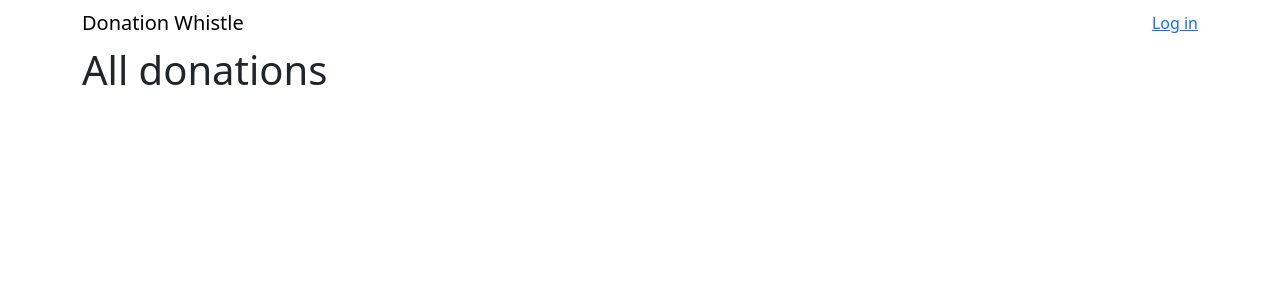
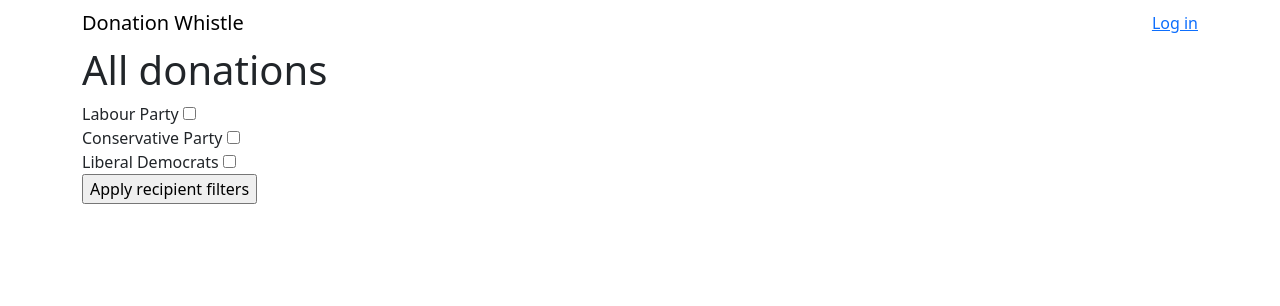
Before and after one commit to willthong/donation-whistle, a Flask app: page / in a window 1280 px wide. Shown: the top 306 px of the page. Run offline with Flask 3, Linux system fonts and the light colour scheme; data comes from the database, SQL or seed files in the repository.

Commit message:
Built filtering API

```diff
--- a/app/forms.py
+++ b/app/forms.py
@@ -46,3 +46,11 @@ class EditAlias(FlaskForm):
 
 class DeleteAlias(FlaskForm):
     submit = SubmitField("Confirm alias deletion")
+
+class RecipientFilterForm(FlaskForm):
+    """API rules: filters should be done as field_filter = "criterion", where criterion has been
+    lowercased and underscore-split. Additive (OR) filters only."""
+    labour_party = BooleanField("Labour Party")
+    conservative_and_unionist_party = BooleanField("Conservative Party")
+    liberal_democrats = BooleanField("Liberal Democrats")
+    submit = SubmitField("Apply recipient filters")
--- a/app/routes.py
+++ b/app/routes.py
@@ -1,6 +1,6 @@
 from werkzeug.urls import url_parse
 
-from flask import flash, redirect, request, render_template, url_for
+from flask import flash, redirect, request, render_template, url_for, escape
 from flask_login import current_user, login_required, login_user, logout_user
 from flask_wtf import FlaskForm
 from wtforms import StringField, PasswordField, BooleanField, SubmitField
@@ -23,6 +23,7 @@ from app.forms import (
     RegistrationForm,
     NewAliasName,
     DeleteAlias,
+    RecipientFilterForm,
 )
 
 
@@ -33,18 +34,49 @@ class LoginForm(FlaskForm):
     submit = SubmitField("Sign In")
 
 
-@app.route("/")
-@app.route("/index")
+@app.route("/", methods=["GET", "POST"])
+@app.route("/index", methods=["GET", "POST"])
 def index():
-    query = db.select(Donation).order_by(Donation.date.desc())
-    donations = db.session.scalars(query).all()
-    return render_template("index.html", title="Home", donations=donations)
+    form = RecipientFilterForm(prefix="recipient")
+
+    if form.validate_on_submit():
+        recipient_filter_list = [
+            f.replace("recipient-", "")
+            for f in request.form.keys()
+            if (f.startswith("recipient-") and request.form[f] == "y")
+        ]
+        selected_filter = "&recipient_filter=".join(recipient_filter_list)
+        return redirect(url_for("index", filter=selected_filter or None))
+
+    # The api_filter parameter will be appended to the API URL by the template
+    if request.args.get("filter"):
+        api_filter = f"?recipient_filter={request.args.get('filter')}"
+    else:
+        api_filter = ""
+
+    return render_template("index.html", title="Home", form=form, api_filter=api_filter)
 
 
 @app.route("/api/data")
 def data():
+    query = db.select(Donation).join(Recipient).join(Donor)
+
+    # Filtering
+    # Multiple identically named keys => weird dictionary-like object to which we must
+    # apply .getlist() rather than looping through as we would a normal dict
+    # https://tedboy.github.io/flask/generated/generated/werkzeug.MultiDict.html)
+    recipient_filters = request.args.getlist("recipient_filter")
+    recipient_filter_statements = []
+
+    for filter in recipient_filters:
+        filter = filter.replace("_", " ")
+        filter = db.func.lower(Recipient.name) == filter
+        recipient_filter_statements.append(filter)
+
+    if recipient_filter_statements:
+        query = query.where(db.or_(*recipient_filter_statements))
+
     # Search filter
-    query = db.select(Donation).join(Recipient).join(Donor)
     search = request.args.get("search")
     if search:
         # Filter so that either Donation.donor or Donation.recipient or
@@ -70,6 +102,8 @@ def data():
             criterion_lookups = {
                 "donor": Donor.name,
                 "donor_type": DonorType.name,
+                # TODO: check sorting bug for donor_type
+                # TODO: look into disabling sort for some columns
                 "recipient": Recipient.name,
                 "date": Donation.date,
                 "type": DonationType.name,
--- a/app/templates/index.html
+++ b/app/templates/index.html
@@ -7,11 +7,21 @@
 
 {% block app_content %}
   <h1>All donations</h1>
+  <form action="/" method="POST">
+    {{ form.csrf_token }}
+    {{ form.labour_party.label }} {{ form.labour_party(size=20) }} <br>
+    {{ form.conservative_and_unionist_party.label }} {{ form.conservative_and_unionist_party(size=20) }} <br>
+    {{ form.liberal_democrats.label }} {{ form.liberal_democrats(size=20) }} <br>
+    {{ form.submit() }}
+  </form>
+
+
   <div id="table"></div>
 {% endblock %}
 
 {% block scripts %}
   <script type="module">
+    // TODO: pre-fill the tickboxes based on the filter in the URL
     import {
       Grid,
       html
@@ -46,9 +56,6 @@
       if (value == "Limited Liability Partnership") {return "LLP";}
       return value;
     }
-    const legacyFormatter = (value) => {
-      return value == "True" ? "✅" : "❌";
-    }
 
     new Grid({
       columns: [
@@ -58,10 +65,16 @@
         { id: 'date', name: 'Date', formatter: (cell) => dateFormatter(cell) },
         { id: 'type', name: 'Type' },
         { id: 'amount', name: 'Amount', formatter: (cell) => currencyFormatter(cell) },
-        { id: 'legacy', name: 'Legacy', formatter: (cell) => legacyFormatter(cell) },
+        {
+          id: 'legacy',
+          name: 'Legacy',
+          formatter: function (cell) {
+            return cell ? "✅" : "❌";
+          }
+        },
       ],
       server: {
-        url: '/api/data',
+        url: '/api/data{{ api_filter|safe }}',
         then: results => results.data,
         total: results => results.total,
       },
```
